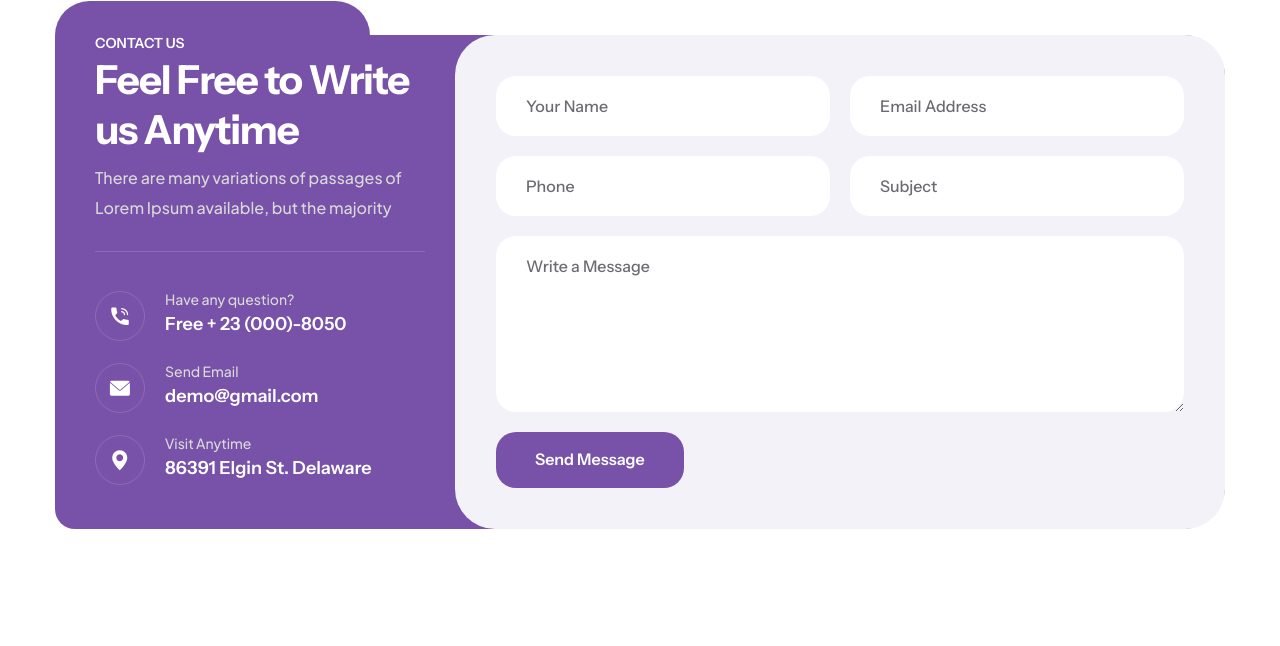
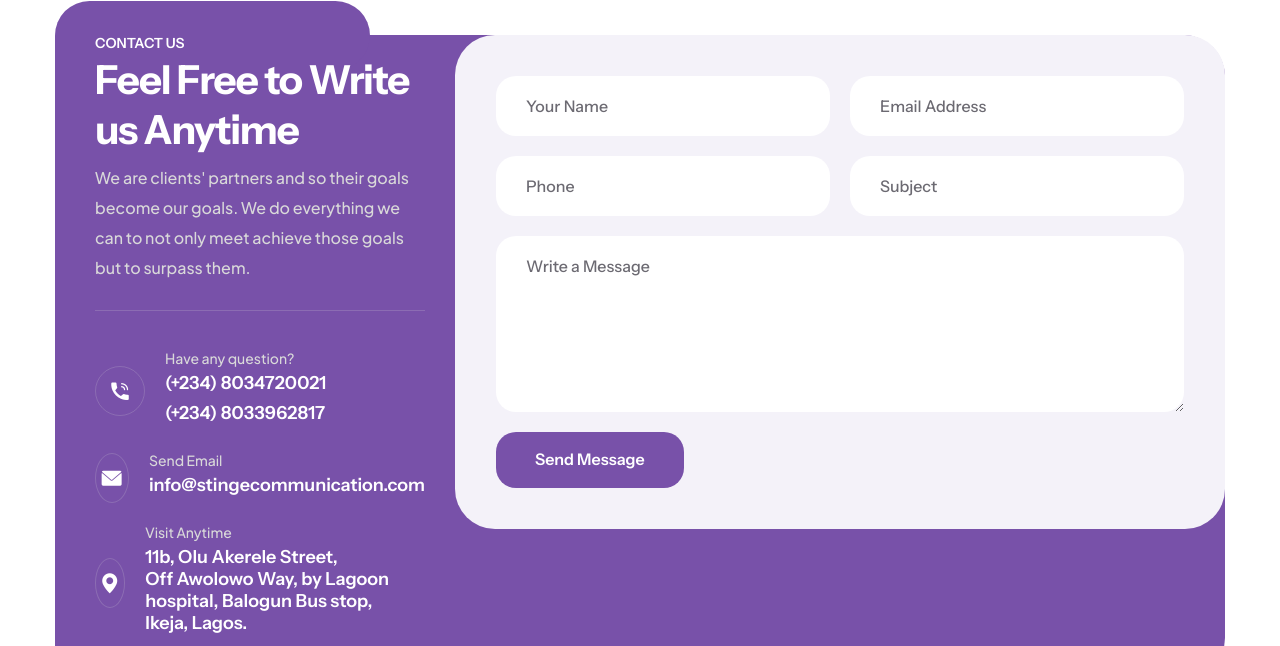
Before and after one commit to kingzamzon/stinge, a plain HTML site: page contact.html in a window 1280 px wide. Shown: the part 584-1230 px from the top of the page. Drawn offline with nearby package versions, Linux system fonts and the light colour scheme; files whose address does not match are found by name.

Commit message:
fix contact us section

```diff
--- a/contact.html
+++ b/contact.html
@@ -152,8 +152,9 @@
                                         <h3 class="sec-title__title">Feel Free to Write us Anytime</h3>
                                         <!-- /.sec-title__title -->
                                     </div><!-- /.sec-title -->
-                                    <p class="contact-one__text">There are many variations of passages of Lorem Ipsum
-                                        available, but the majority </p><!-- /.contact-one__text -->
+                                    <p class="contact-one__text">We are clients' partners and so their goals
+                                        become our goals. We do everything we can to not only meet achieve those goals
+                                        but to surpass them. </p><!-- /.contact-one__text -->
                                 </div><!-- /.contact-one__content__head -->
                                 <ul class="list-unstyled contact-one__info">
                                     <li class="contact-one__info__item">
@@ -163,8 +164,12 @@
                                         <div class="contact-one__info__content">
                                             <p class="contact-one__info__text">Have any question?</p>
                                             <!-- /.contact-one__info__text -->
-                                            <h4 class="contact-one__info__title"><a href="tel:+92(8800)-8960">Free + 23
-                                                    (000)-8050</a></h4><!-- /.contact-one__info__title -->
+                                            <h4 class="contact-one__info__title">
+                                                <a href="tel:+2348034720021">(+234) 8034720021</a>
+                                            </h4><!-- /.contact-one__info__title -->
+                                            <h4 class="contact-one__info__title">
+                                                <a href="tel:+2348033962817">(+234) 8033962817</a>
+                                            </h4><!-- /.contact-one__info__title -->
                                         </div><!-- /.contact-one__info__content -->
                                     </li>
                                     <li class="contact-one__info__item">
@@ -175,7 +180,8 @@
                                             <p class="contact-one__info__text">Send Email</p>
                                             <!-- /.contact-one__info__text -->
                                             <h4 class="contact-one__info__title"><a
-                                                    href="mailto:needhelp@company.com">demo@gmail.com</a></h4>
+                                                    href="mailto:info@stingecommunication.com">info@stingecommunication.com</a>
+                                            </h4>
                                             <!-- /.contact-one__info__title -->
                                         </div><!-- /.contact-one__info__content -->
                                     </li>
@@ -186,8 +192,11 @@
                                         <div class="contact-one__info__content">
                                             <p class="contact-one__info__text">Visit Anytime</p>
                                             <!-- /.contact-one__info__text -->
-                                            <h4 class="contact-one__info__title"><a href="#">86391 Elgin St.
-                                                    Delaware</a></h4><!-- /.contact-one__info__title -->
+                                            <h4 class="contact-one__info__title"><a href="#">
+                                                    11b, Olu Akerele Street, <br>
+                                                    Off Awolowo Way, by Lagoon hospital, Balogun Bus stop, <br>
+                                                    Ikeja, Lagos.
+                                                </a></h4><!-- /.contact-one__info__title -->
                                         </div><!-- /.contact-one__info__content -->
                                     </li>
                                 </ul><!-- /.list-unstyled -->
@@ -225,16 +234,7 @@
         </section><!-- /.contact-one -->
 
 
-        <div class="contact-map  wow fadeInUp" data-wow-duration="1500ms">
-            <div class="container-fluid">
-                <div class="google-map google-map__contact">
-                    <iframe title="template google map"
-                        src="https://www.google.com/maps/embed?pb=!1m18!1m12!1m3!1d4562.753041141002!2d-118.80123790098536!3d34.152323469614075!2m3!1f0!2f0!3f0!3m2!1i1024!2i768!4f13.1!3m3!1m2!1s0x80e82469c2162619%3A0xba03efb7998eef6d!2sCostco+Wholesale!5e0!3m2!1sbn!2sbd!4v1562518641290!5m2!1sbn!2sbd"
-                        class="map__contact" allowfullscreen></iframe>
-                </div>
-                <!-- /.google-map -->
-            </div><!-- /.container-fluid -->
-        </div><!-- /.contact-map -->
+
         <footer class="main-footer @@extraClassName">
             <div class="main-footer__bg" style="background-image: url(assets/images/backgrounds/footer-bg-1-1.png);">
             </div>
```
